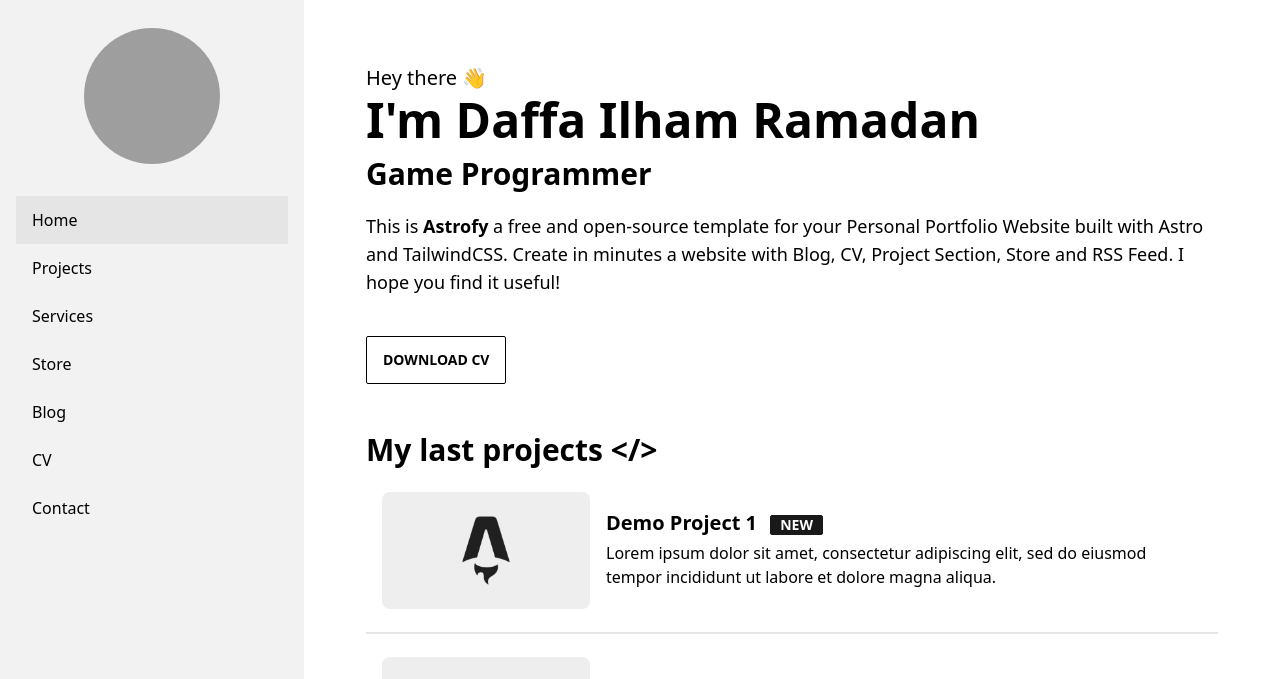
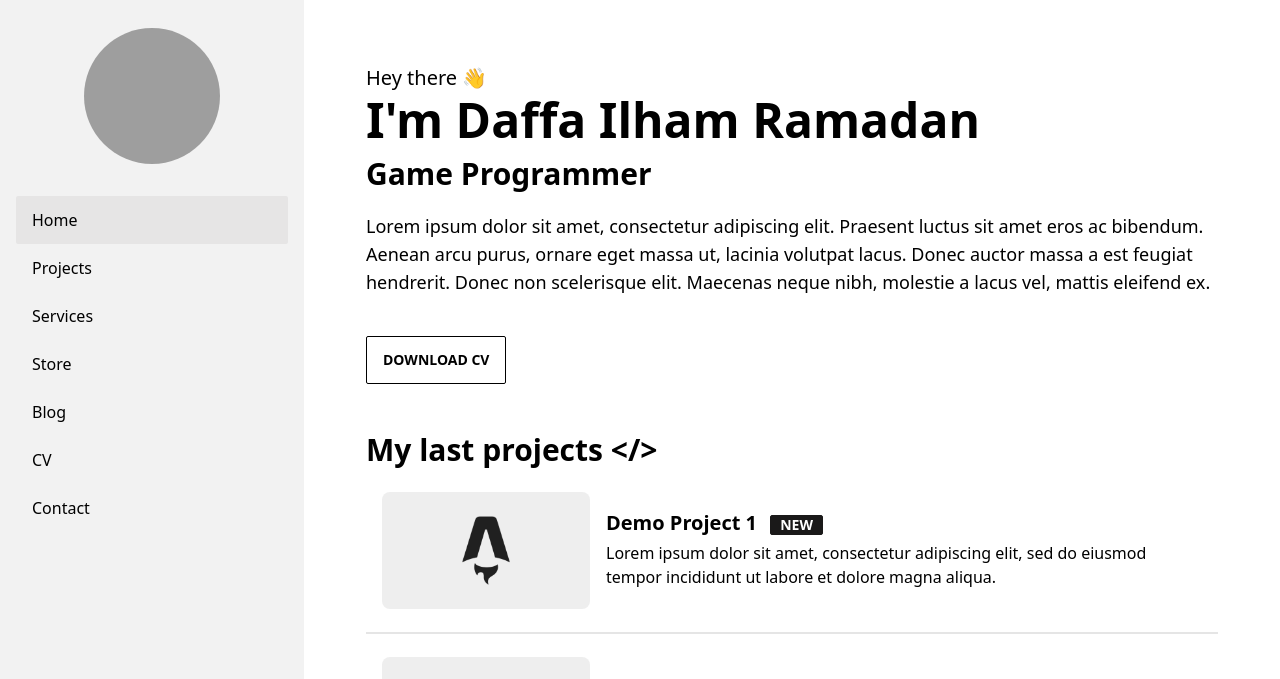
Before and after one commit to daffailhamramadan/daffailhamramadan.github.io, an Astro site: page / in a window 1280 px wide. Shown: the top 679 px of the page. Built offline with nearby package versions, Linux system fonts and the light colour scheme; Astro itself is replaced by a stand-in of ours; grey boxes are pictures that could not be loaded.

Commit message:
Change summary with lorem ipsum

```diff
--- a/src/pages/index.astro
+++ b/src/pages/index.astro
@@ -15,9 +15,7 @@ const last_posts = posts.slice(0, 3);
     <div class="text-3xl py-3 font-bold">Game Programmer</div>
     <div class="py-2">
       <text class="text-lg">
-        This is <b>Astrofy</b> a free and open-source template for your Personal Portfolio Website built with Astro and TailwindCSS.
-        Create in minutes a website with Blog, CV, Project Section, Store and RSS Feed. I hope you find
-        it useful!
+        Lorem ipsum dolor sit amet, consectetur adipiscing elit. Praesent luctus sit amet eros ac bibendum. Aenean arcu purus, ornare eget massa ut, lacinia volutpat lacus. Donec auctor massa a est feugiat hendrerit. Donec non scelerisque elit. Maecenas neque nibh, molestie a lacus vel, mattis eleifend ex.
       </text>
     </div>
     <div class="mt-8">
```
